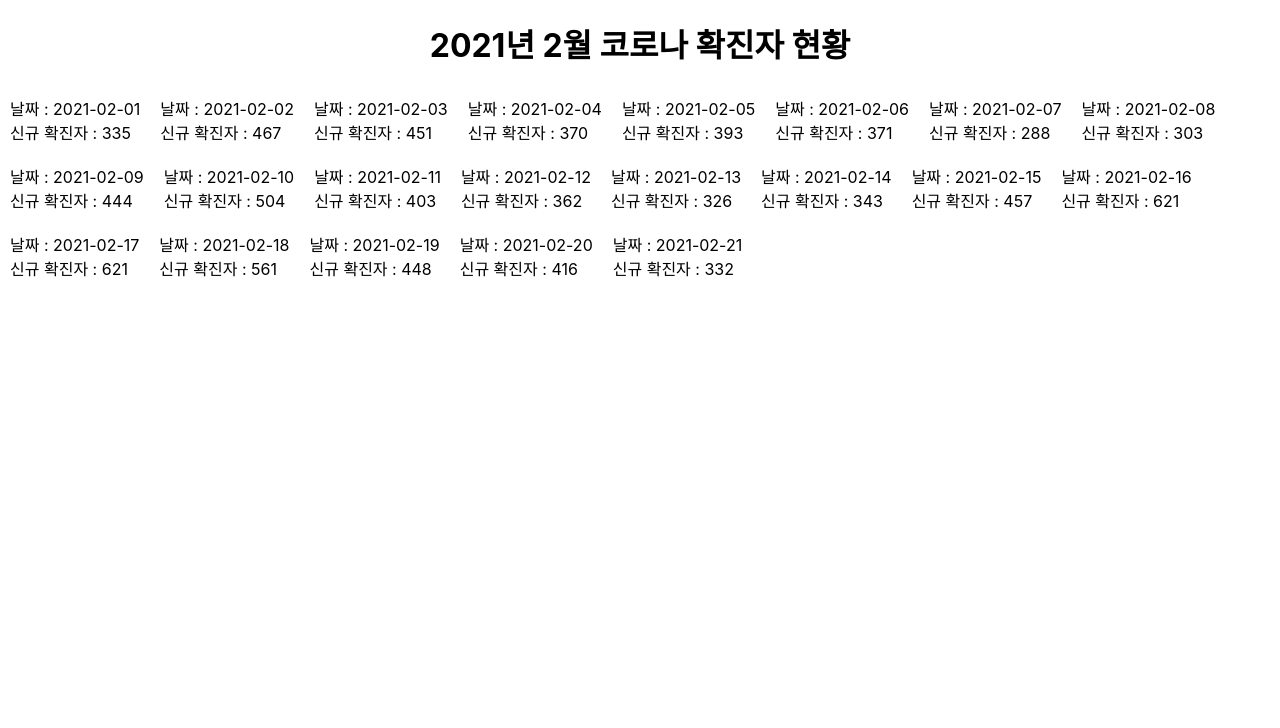
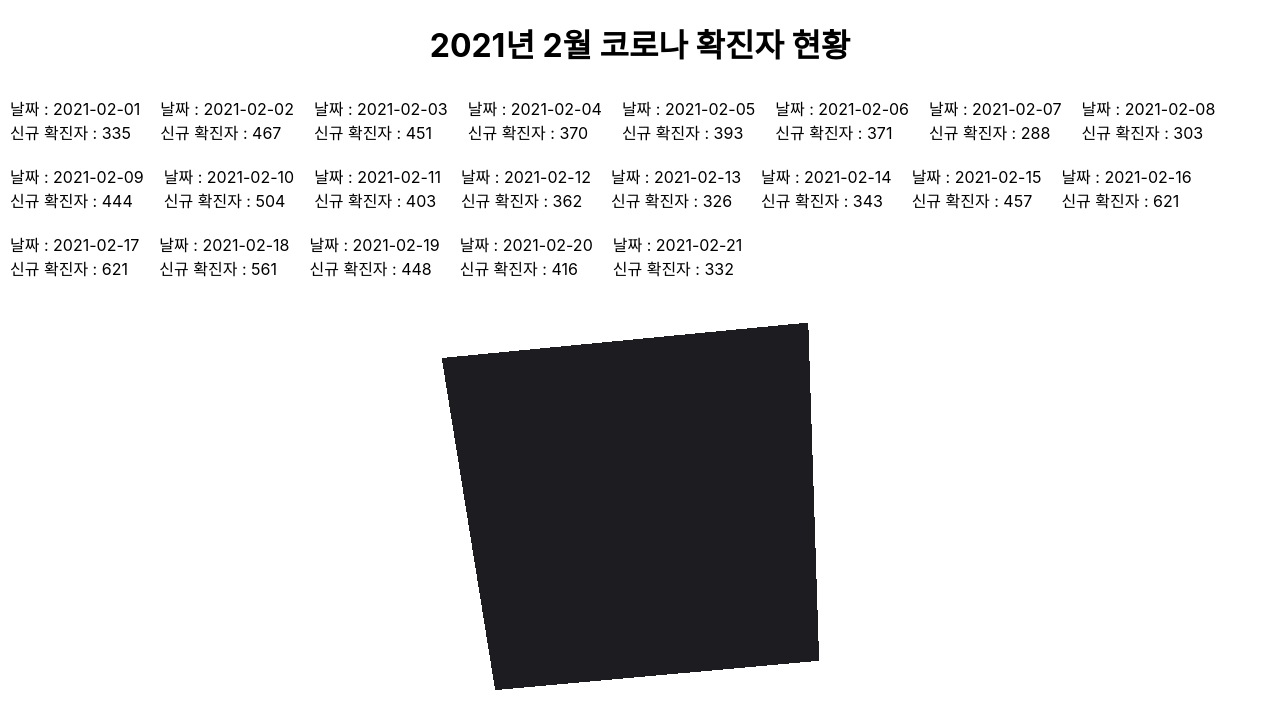
Before and after one commit to hellojaehyeok/React_Covid, a React (Create React App) app in the folder covid/: page / in a window 1280 px wide. Shown: the top 728 px of the page. Built offline with nearby package versions, Linux system fonts and the light colour scheme.

Commit message:
three.js 컴포넌트 분리 및 적용
three.js 컴포넌트 분리 및 적용

```diff
--- a/covid/src/app.module.css
+++ b/covid/src/app.module.css
@@ -4,8 +4,3 @@
     list-style: none;
     text-decoration: none;
 }
-
-
-div.three{
-    position: absolute;
-}
--- a/covid/src/components/covid/covid.jsx
+++ b/covid/src/components/covid/covid.jsx
@@ -1,4 +1,5 @@
 import React, { useEffect, useState } from 'react';
+import ThreeGraph from '../threeGraph/threeGraph';
 import CovidData from './covidData/covidData';
 
 const Covid = ({covid}) => {
@@ -18,6 +19,7 @@ const Covid = ({covid}) => {
 
     return(
         <div>
+            <ThreeGraph dailyDecide={dailyDecide}/>
             <ul>
                 { covid.map((item, index) => <CovidData key={item.seq} item={item} dailyDecide={dailyDecide[index]}/>) }
             </ul>
--- a/covid/src/components/covid/covidData/covidData.jsx
+++ b/covid/src/components/covid/covidData/covidData.jsx
@@ -9,7 +9,6 @@ const CovidData = ({item, dailyDecide}) => {
             <ul>
             <li>날짜 : {item.createDt.split('').splice(0,10).join('')}</li>
             <li>신규 확진자 : {dailyDecide}</li>
-            <li></li>
             </ul>}
         </li>
     );
--- /dev/null
+++ b/covid/src/components/threeGraph/threeGraph.jsx
@@ -0,0 +1,60 @@
+import React from 'react';
+import { useEffect, useRef } from 'react';
+import * as THREE from 'three';
+import styles from './threeGraph.module.css';
+
+
+const ThreeGraph = ({dailyDecide}) => {
+
+    const threeRef = useRef();
+
+    const three = () => {
+      console.log("Three.js Start");
+      const scene = new THREE.Scene();
+      const camera = new THREE.PerspectiveCamera( 75, window.innerWidth/window.innerHeight, 0.1, 1000 );
+      const renderer = new THREE.WebGLRenderer({ alpha: true });
+      renderer.setSize( window.innerWidth, window.innerHeight );
+      threeRef.current.appendChild(renderer.domElement);
+
+      window.addEventListener("resize", function(){
+        const width = window.innerWidth;
+        const height = window.innerHeight;
+        renderer.setSize(width, height);
+        camera.aspect = width/height;
+        camera.updateProjectionMatrix();
+      })
+      renderer.setClearColor( 0xffffff, 0);
+
+      const geometry = new THREE.BoxGeometry( 1, 1, 1 );
+      const material = new THREE.MeshStandardMaterial( { color: 0x454545 } );
+      const cube = new THREE.Mesh( geometry, material );
+      scene.add( cube );
+
+      const light = new THREE.HemisphereLight( 0xffffff, 0x080820, 1 );
+      scene.add( light );
+
+      camera.position.z = 2;
+
+      let animate = () => {
+        requestAnimationFrame( animate );
+        cube.rotation.x += 0.005;
+        cube.rotation.y += 0.005;
+        cube.rotation.z += 0.005;
+        renderer.render( scene, camera );
+      };
+      animate();
+    }
+
+    useEffect(()=>{
+      three()
+    },[threeRef])
+
+    console.log(dailyDecide);
+
+    return(
+        <div className={styles.three} ref={threeRef}></div>
+    )
+
+};
+
+export default ThreeGraph;
--- /dev/null
+++ b/covid/src/components/threeGraph/threeGraph.module.css
@@ -0,0 +1,5 @@
+
+
+div.three{
+    position: absolute;
+}
```
Also changed, not shown: covid/src/app.jsx (+0 -50 lines).
